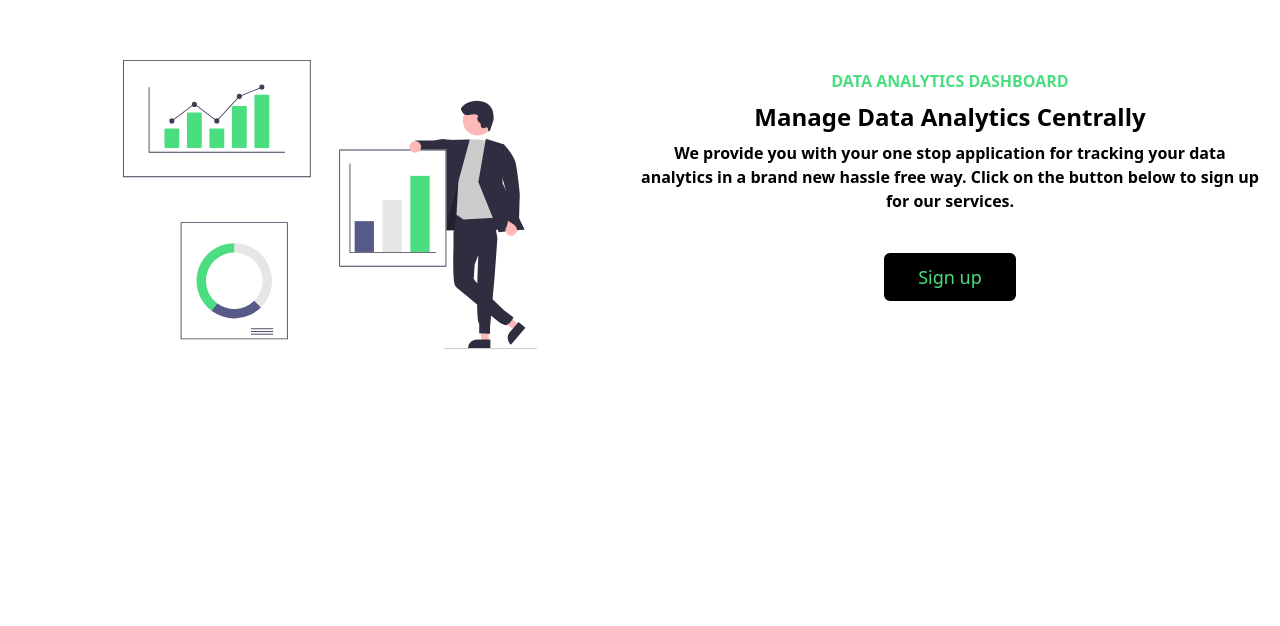
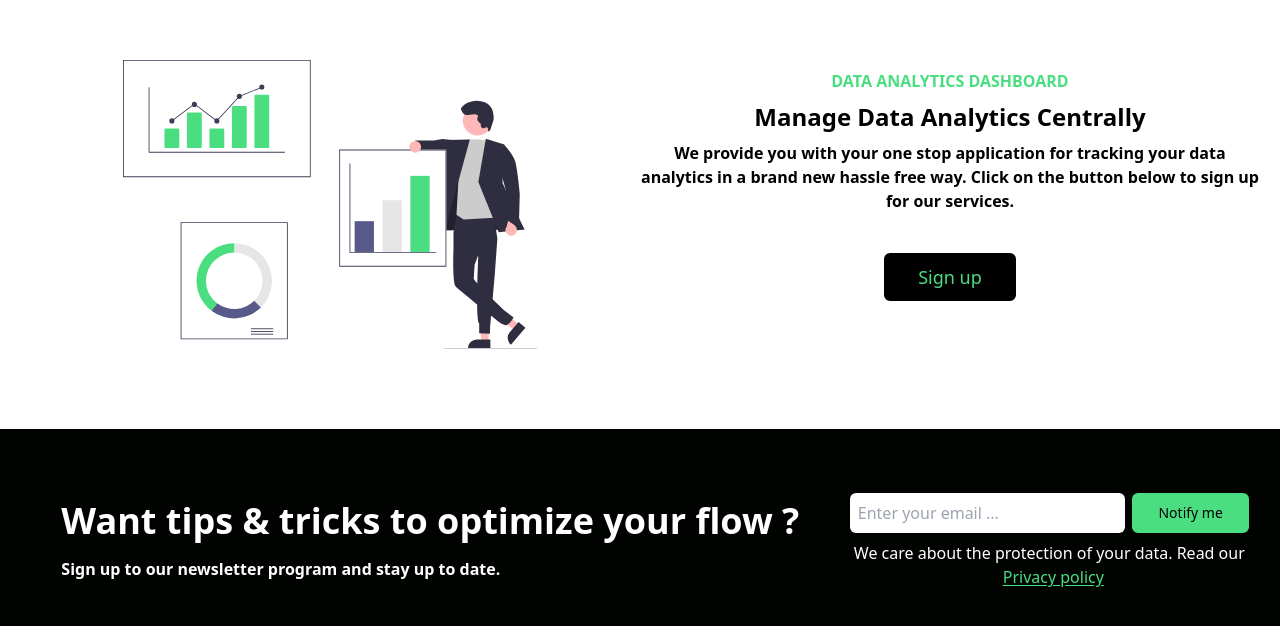
Before and after one commit to spandandb/Data-Finance-UI, a React (Create React App) app: page / in a window 1280 px wide. Shown: the part 900-1526 px from the top of the page. Before the commit the page ends 1329 px from the top, so only its background shows below. Built offline with nearby package versions, Linux system fonts and the light colour scheme.

Commit message:
newsletter section ready

```diff
--- a/src/App.jsx
+++ b/src/App.jsx
@@ -1,6 +1,7 @@
 import Navbar from './components/Navbar';
 import Hero from './components/Hero';
 import Analytics from './components/Analytics';
+import Newsletter from './components/Newsletter';
 
 function App() {
   return (
@@ -8,6 +9,7 @@ function App() {
       <Navbar />
       <Hero />
       <Analytics />
+      <Newsletter />
     </div>
   );
 }
--- /dev/null
+++ b/src/components/Newsletter.jsx
@@ -0,0 +1,43 @@
+import React from 'react';
+
+export default function Newsletter() {
+  return (
+    <div className='w-full py-16 text-white bg-[#000300]'>
+      <div className='max-w-[1240px] mx-auto grid lg:grid-cols-3'>
+        <div className=' lg:col-span-2 text-center'>
+          <div className='max-w-[90%] mx-auto'>
+            <h2 className='font-bold py-2 lg:text-4xl md:text-3xl sm:text-2xl text-xl lg:text-left'>
+              Want tips & tricks to optimize your flow ?
+            </h2>
+            <p className='py-2 font-semibold lg:text-left'>
+              Sign up to our newsletter program and stay up to date.
+            </p>
+          </div>
+        </div>
+        <div>
+          <div className='flex flex-col lg:flex-row lg:justify-evenly'>
+            <input
+              type='email'
+              className='lg:w-2/3 rounded-md p-2 m-6 lg:m-0 text-black lg:mr-1'
+              placeholder='Enter your email ...'
+            />
+            <button className='bg-green-400 w-fit rounded-md px-6 mx-auto lg:mr-2 lg:mx-0 lg:py-0 lg:my-0 py-2 my-1 text-black text-sm md:text-md font-medium border-2 border-green-400 hover:text-white hover:bg-transparent hover:border-green-400'>
+              Notify me
+            </button>
+          </div>
+          <p className='mt-2 text-center lg:mr-2'>
+            We care about the protection of your data. Read our
+          </p>
+          <div className='flex justify-center'>
+            <a
+              href='/'
+              className='text-green-400 underline underline-green-400 underline-offset-2 hover:text-yellow-300 hover:underline-yellow-300'
+            >
+              Privacy policy
+            </a>
+          </div>
+        </div>
+      </div>
+    </div>
+  );
+}
```
